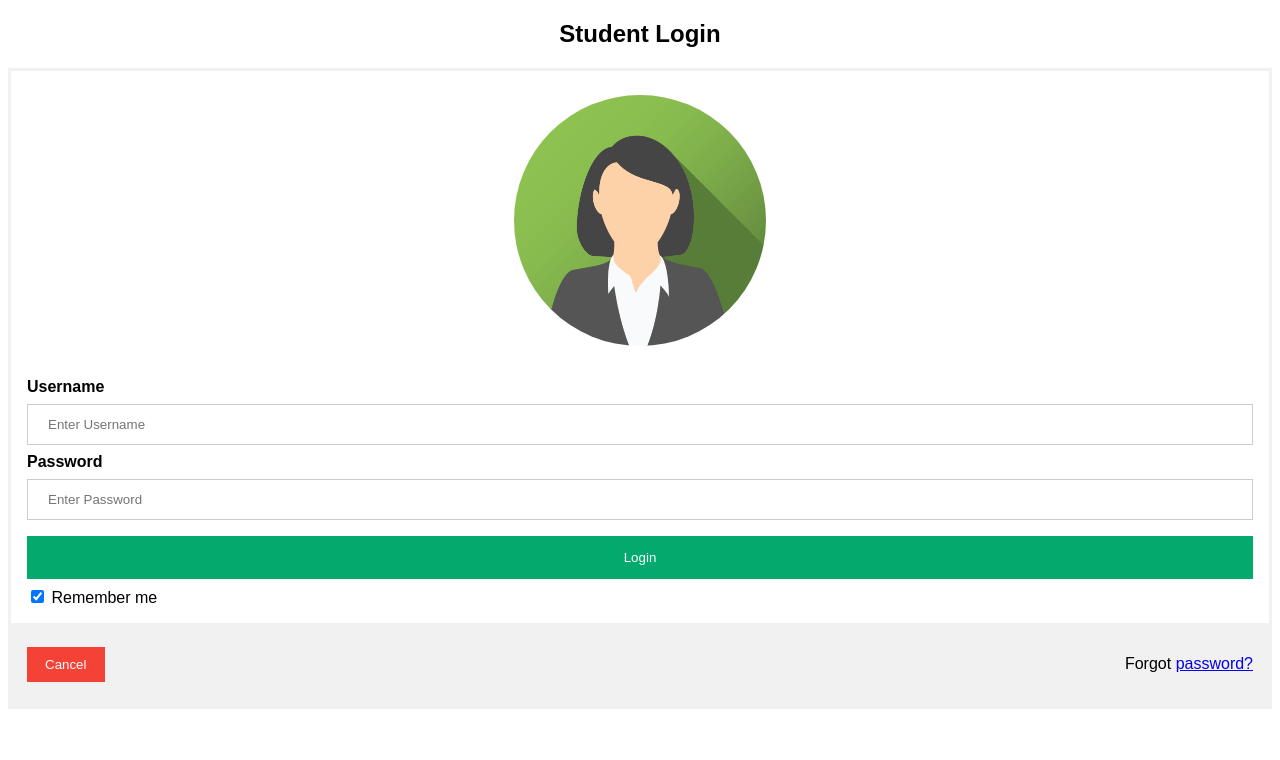
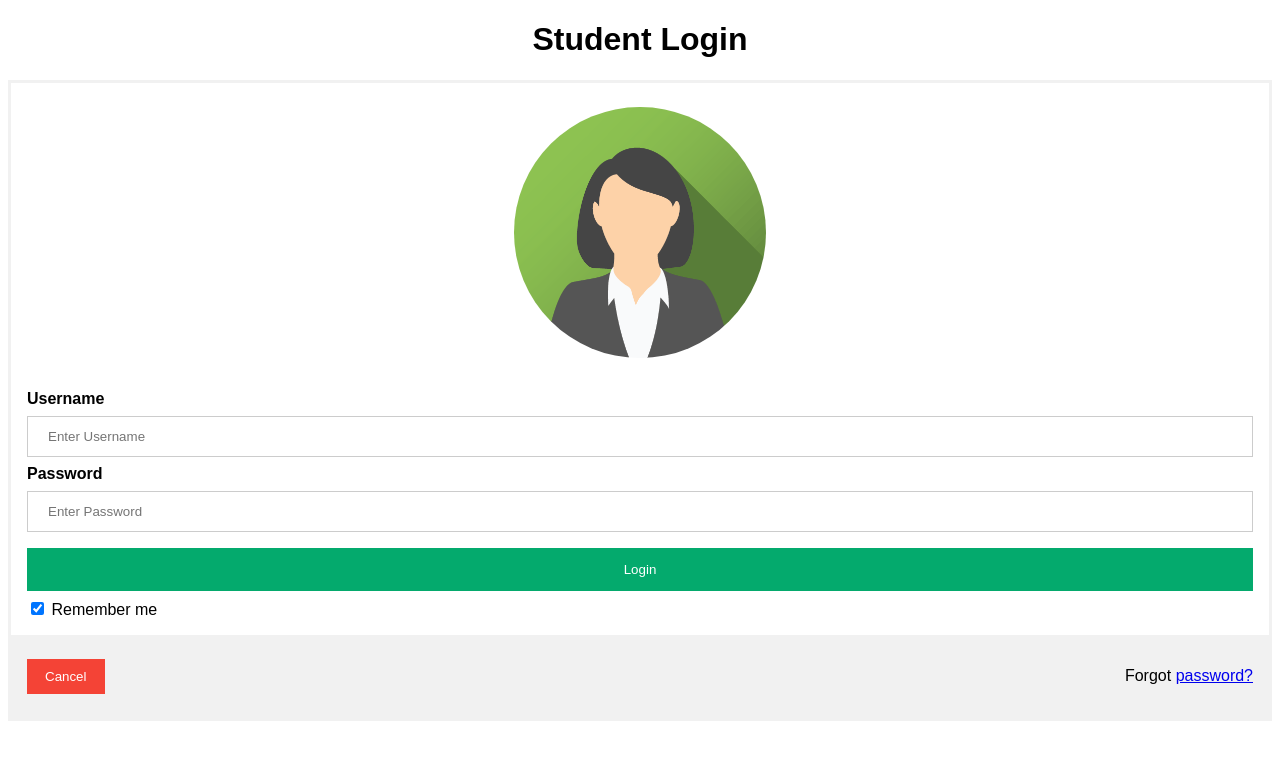
Before and after one commit to Giriparam/login-new, a plain HTML site: page index.html in a window 1280 px wide. Drawn offline with Linux system fonts and the light colour scheme.

Commit message:
Update index.html

```diff
--- a/index.html
+++ b/index.html
@@ -68,7 +68,7 @@ span.psw {
 </head>
 <body>
 
-<Center><h2>Student Login</h2></Center>
+<Center><h1>Student Login</h1></Center>
 
 <form action="/action_page.php" method="post">
   <div class="imgcontainer">
```
